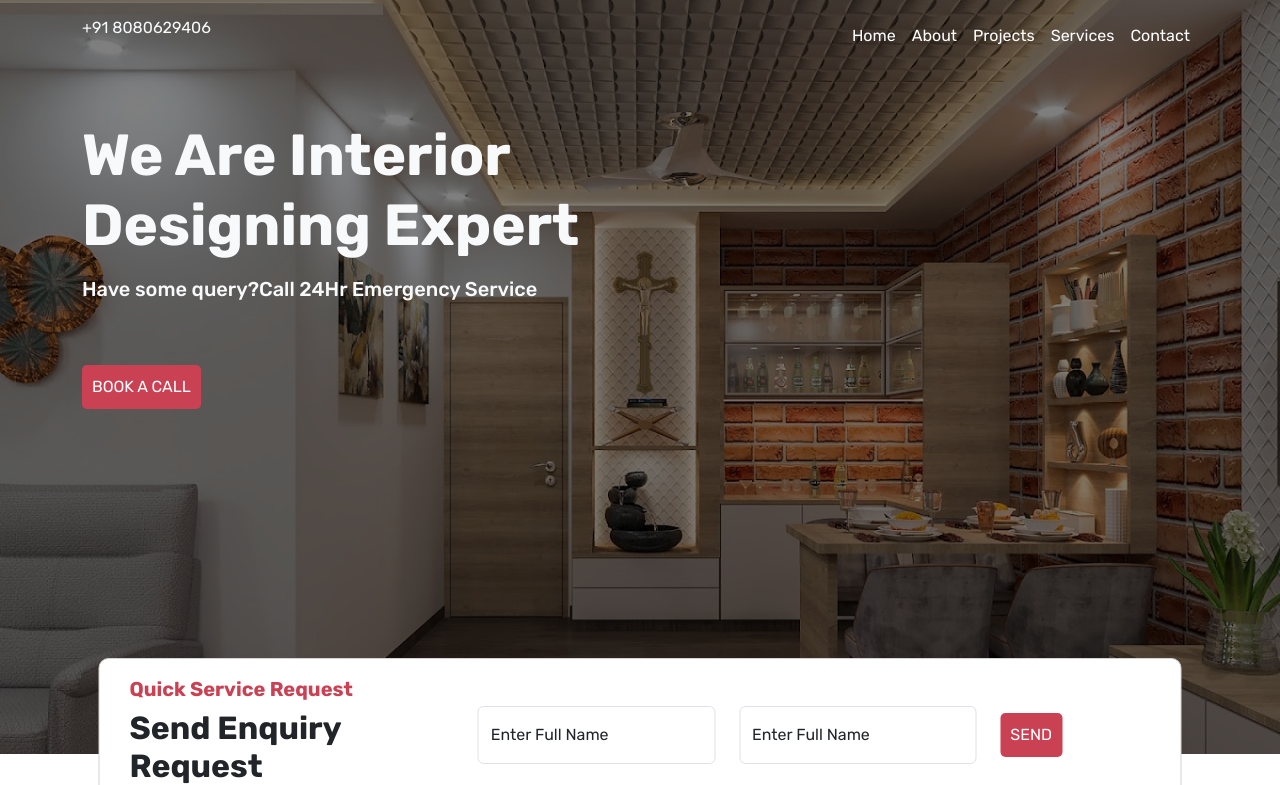
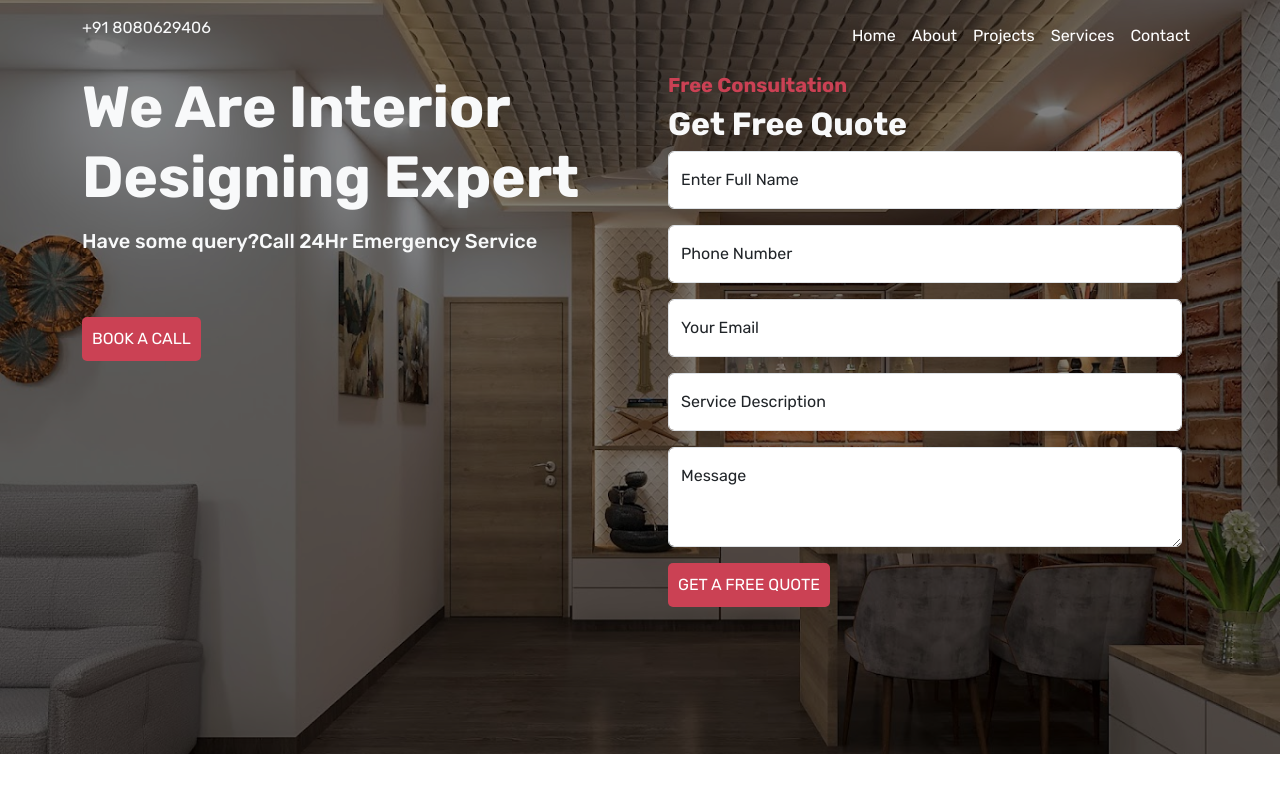
Before and after one commit to apachiwebtech/aniraje, a plain HTML site: page index.html in a window 1280 px wide. Shown: the part 46-831 px from the top of the page. Drawn offline with nearby package versions, Linux system fonts and the light colour scheme.

Commit message:
new chanhes

```diff
--- a/index.html
+++ b/index.html
@@ -66,12 +66,48 @@
                         <a href="#"><i class="bi bi-twitter px-1"></i></a>
                     </div>
                 </div>
-                <div class="py-5">
-                    <div>
-                        <h1 data-aos="zoom-out-right">We Are Interior <br />Designing Expert</h1>
-                        <h5 class="py-2">Have some query?Call 24Hr Emergency Service</h5>
+                <div class="row d-flex">
+                    <div class="col-lg-6">
+                        <div>
+                            <h1 data-aos="zoom-out-right">We Are Interior <br />Designing Expert</h1>
+                            <h5 class="py-2">Have some query?Call 24Hr Emergency Service</h5>
+                        </div>
+                        <button class="custom-btn my-5"><a href="tel:+918080629406">BOOK A CALL</a></button>
                     </div>
-                    <button class="custom-btn my-5"><a href="tel:+918080629406">BOOK A CALL</a></button>
+                    <div class="col-lg-6 desktop-form ">
+                        <div class=" px-3" data-aos="zoom-out-right">
+                            <div class="form">
+                                <form>
+                                    <h6>Free Consultation</h6>
+                                    <h2>Get Free Quote</h2>
+                                    <div class="text-dark">
+                                        <div class="form-floating mb-3">
+                                            <input type="text" class="form-control" id="floatingInput" placeholder="name@example.com">
+                                            <label for="floatingInput">Enter Full Name</label>
+                                        </div>
+                                        <div class="form-floating mb-3">
+                                            <input type="text" class="form-control" id="floatingPassword" placeholder="Password">
+                                            <label for="floatingPassword">Phone Number</label>
+                                        </div>
+                                        <div class="form-floating mb-3">
+                                            <input type="email" class="form-control" id="floatingPassword" placeholder="Password">
+                                            <label for="floatingPassword">Your Email</label>
+                                        </div>
+                                        <div class="form-floating mb-3">
+                                            <input type="text" class="form-control" id="floatingPassword" placeholder="Password">
+                                            <label for="floatingPassword">Service Description</label>
+                                        </div>
+                                        <div class="form-floating mb-3">
+                                            <textarea class="form-control" placeholder="Leave a comment here" id="floatingTextarea2" style="height: 100px"></textarea>
+                                            <label for="floatingTextarea2">Message</label>
+                                        </div>
+                                        <button class="custom-btn mb-3">GET A FREE QUOTE</button>
+                                    </div>
+                                </form>
+                            </div>
+                        </div>
+                    </div>
+
 
                 </div>
             </div>
@@ -87,23 +123,31 @@
                     <h6>Quick Service Request</h6>
                     <h2>Send Enquiry Request</h2>
                 </div>
-                <div class="col-lg-3 py-2">
-                    <div class="form-floating  ">
+                <div class="text-dark">
+                    <div class="form-floating mb-3">
                         <input type="text" class="form-control" id="floatingInput" placeholder="name@example.com">
                         <label for="floatingInput">Enter Full Name</label>
                     </div>
+                    <div class="form-floating mb-3">
+                        <input type="text" class="form-control" id="floatingPassword" placeholder="Password">
+                        <label for="floatingPassword">Phone Number</label>
+                    </div>
+                    <div class="form-floating mb-3">
+                        <input type="email" class="form-control" id="floatingPassword" placeholder="Password">
+                        <label for="floatingPassword">Your Email</label>
+                    </div>
+                    <div class="form-floating mb-3">
+                        <input type="text" class="form-control" id="floatingPassword" placeholder="Password">
+                        <label for="floatingPassword">Service Description</label>
+                    </div>
+                    <div class="form-floating mb-3">
+                        <textarea class="form-control" placeholder="Leave a comment here" id="floatingTextarea2" style="height: 100px"></textarea>
+                        <label for="floatingTextarea2">Message</label>
+                    </div>
+                    <button class="custom-btn mb-3">GET A FREE QUOTE</button>
                 </div>
 
-                <div class="col-lg-3 py-2">
-                    <div class="form-floating  ">
-                        <input type="text" class="form-control" id="floatingInput" placeholder="name@example.com">
-                        <label for="floatingInput">Enter Full Name</label>
-                    </div>
-                </div>
 
-                <div class="col-lg-2 py-2">
-                    <button class="custom-btn ">SEND</button>
-                </div>
             </form>
         </div>
         <div class="padd-10rem">
@@ -432,7 +476,7 @@
                     <p><i class="bi bi-envelope-at-fill"></i> deepak@gmail.com</p>
                     <!-- <p><i class="bi bi-envelope-at-fill"></i>  deepak@gmail.com</p>   -->
                 </div>
-                <div class="col-lg-6 px-3" data-aos="zoom-out-right">
+                <!-- <div class="col-lg-6 px-3" data-aos="zoom-out-right">
                     <div class="form ">
                         <form>
                             <h6>Free Consultation</h6>
@@ -462,7 +506,7 @@
                             </div>
                         </form>
                     </div>
-                </div>
+                </div> -->
             </div>
 
         </div>
@@ -481,10 +525,10 @@
     <div class="section-7 text-light">
         <div class="container p-5">
             <footer class="row ">
-                <div class="col-lg-3 ">
+                <!-- <div class="col-lg-3 ">
                     <h4>About</h4>
                     <p>Welcome to Aniraje Interior, where interior design meets innovation and craftsmanship. We specialize in transforming spaces into personalized sanctuaries that blend elegance with functionality....</p>
-                </div>
+                </div> -->
                 <div class="col-lg-3 ">
                     <h4>Quick Links</h4>
                     <a href="#" style="display: block;">Privacy Policy</a>
--- a/style.css
+++ b/style.css
@@ -107,7 +107,7 @@ font-size: 35px;
   ::-webkit-scrollbar-thumb:hover {
     background: #555;
   }
-  .floating-form{
+  /* .floating-form{
     position: absolute;
     width: 95%;
     border: 1px solid lightgray;
@@ -118,6 +118,10 @@ font-size: 35px;
     left: 50%;
     transform: translateX(-50%);
 
+  } */
+
+  .floating-form{
+    display: none;
   }
   .count{
     /* border: 1px solid lightgray; */
@@ -143,8 +147,8 @@ font-size: 35px;
     color: #fff;
   }
   .About{
-    /* background-color: #cb4154; */
-    background-image: url(img/about-bg.jpg);
+    background-color: #131D3B;
+    /* background-image: url(img/about-bg.jpg); */
   }
   .about-header{
     padding: 100px 0px;
@@ -225,19 +229,23 @@ aspect-ratio: 3/2;
     .header1{
       display: none !important;
     }
+    .desktop-form{
+      display: none;
+    }
     .floating-count{
       position:static;
       margin-left: 50%;
     }
     .floating-form{
+      display: block;
       position: static;
-      margin-left: 50%;
+      /* margin-left: 50%; */
     }
     .section-1{
       height: 600px;
     }
     .floating-form{
-      margin-top: -2rem;
+      /* margin-top: -2rem; */
     }
     .hamburger{
       border: 3px solid lightgrey;
```
Also changed, not shown: about.html (+26 -28 lines), contact.html (+4 -4 lines), project.html (+0 -9 lines).
